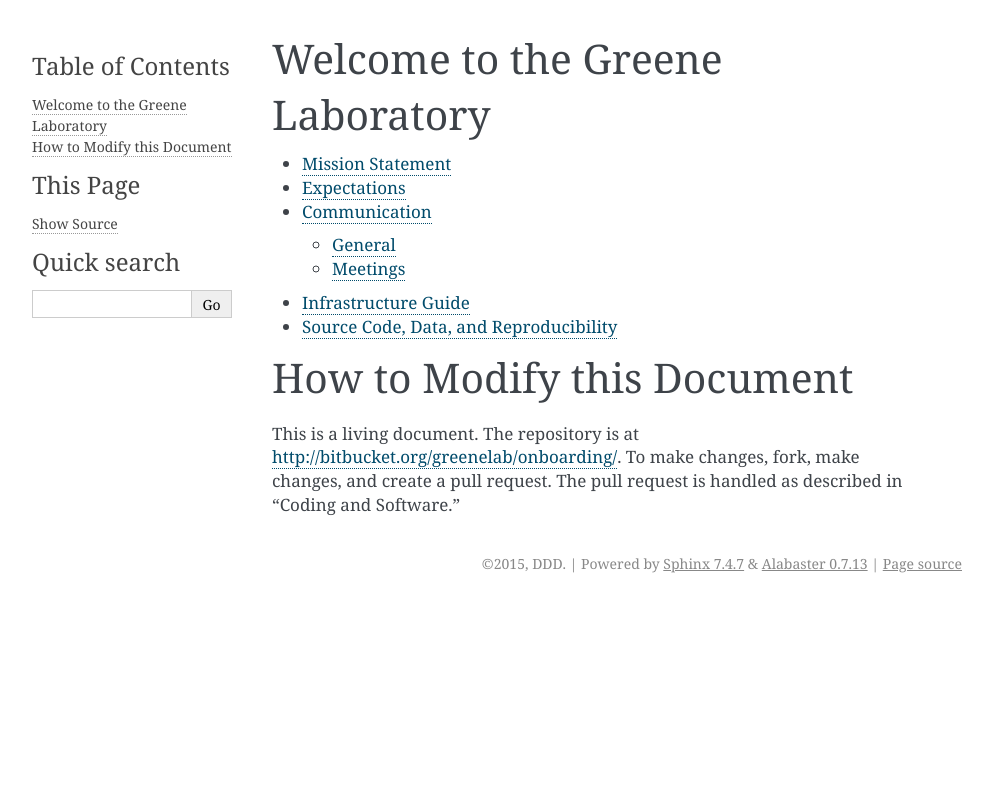
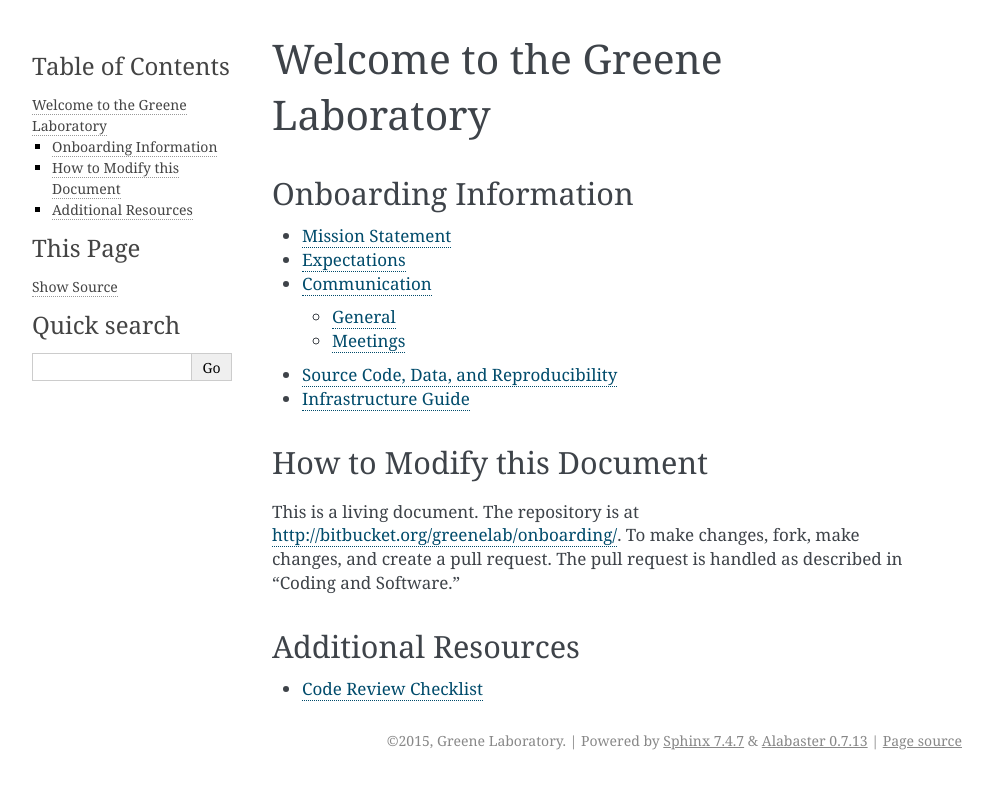
Before and after one commit to greenelab/onboarding, a Sphinx documentation site: the page built from source/index.rst, in a window 1280 px wide. Shown: the top 789 px of the page, without its empty margins (148-1141 px from the left). Built offline with Sphinx 7.4.7, drawn with Linux system fonts in a browser that asks for light colours.

Commit message:
add code review guidelines + additional resources section, set up link as requested by Rene

```diff
--- a/source/conf.py
+++ b/source/conf.py
@@ -46,18 +46,18 @@ source_suffix = '.rst'
 master_doc = 'index'
 
 # General information about the project.
-project = u'Lab Carpentry'
-copyright = u'2015, DDD'
-author = u'DDD'
+project = u'Greene Lab Onboarding'
+copyright = u'2015, Greene Laboratory'
+author = u'Greene Laboratory'
 
 # The version info for the project you're documenting, acts as replacement for
 # |version| and |release|, also used in various other places throughout the
 # built documents.
 #
 # The short X.Y version.
-version = '0.1'
+version = '0.9'
 # The full version, including alpha/beta/rc tags.
-release = '0.1'
+release = '0.9'
 
 # The language for content autogenerated by Sphinx. Refer to documentation
 # for a list of supported languages.
@@ -222,8 +222,8 @@ latex_elements = {
 # (source start file, target name, title,
 #  author, documentclass [howto, manual, or own class]).
 latex_documents = [
-  (master_doc, 'LabCarpentry.tex', u'Lab Carpentry Documentation',
-   u'DDD', 'manual'),
+  (master_doc, 'GreeneLabOnboarding.tex', u'Greene Lab Onboarding Document',
+   u'Greene Lab', 'manual'),
 ]
 
 # The name of an image file (relative to this directory) to place at the top of
@@ -252,7 +252,7 @@ latex_documents = [
 # One entry per manual page. List of tuples
 # (source start file, name, description, authors, manual section).
 man_pages = [
-    (master_doc, 'labcarpentry', u'Lab Carpentry Documentation',
+    (master_doc, 'GreeneLabOnboarding', u'Greene Lab Onboarding Document',
      [author], 1)
 ]
 
@@ -266,8 +266,8 @@ man_pages = [
 # (source start file, target name, title, author,
 #  dir menu entry, description, category)
 texinfo_documents = [
-  (master_doc, 'LabCarpentry', u'Lab Carpentry Documentation',
-   author, 'LabCarpentry', 'Templates for a better research environment.',
+  (master_doc, 'GreeneLab', u'Greene Lab Onboarding Document',
+   author, 'GreeneLab', 'A Users Manual for the Greene Laboratory.',
    'Miscellaneous'),
 ]
 
--- a/source/index.rst
+++ b/source/index.rst
@@ -6,19 +6,28 @@
 Welcome to the Greene Laboratory
 ========================
 
+Onboarding Information
+---------------------------
 .. toctree::
    :maxdepth: 2
 
    mission_statement
    expectations
    communication
+   coding_and_software
    infrastructure
-   coding_and_software
 
 How to Modify this Document
-===========================
+---------------------------
 
 This is a living document. The repository is at
 http://bitbucket.org/greenelab/onboarding/. To make changes, fork, make
 changes, and create a pull request. The pull request is handled as described
 in "Coding and Software."
+
+Additional Resources
+---------------------------
+.. toctree::
+   :maxdepth: 1
+
+   code_review_guidelines
```
Also changed, not shown: source/coding_and_software.rst (+10 -8 lines).
